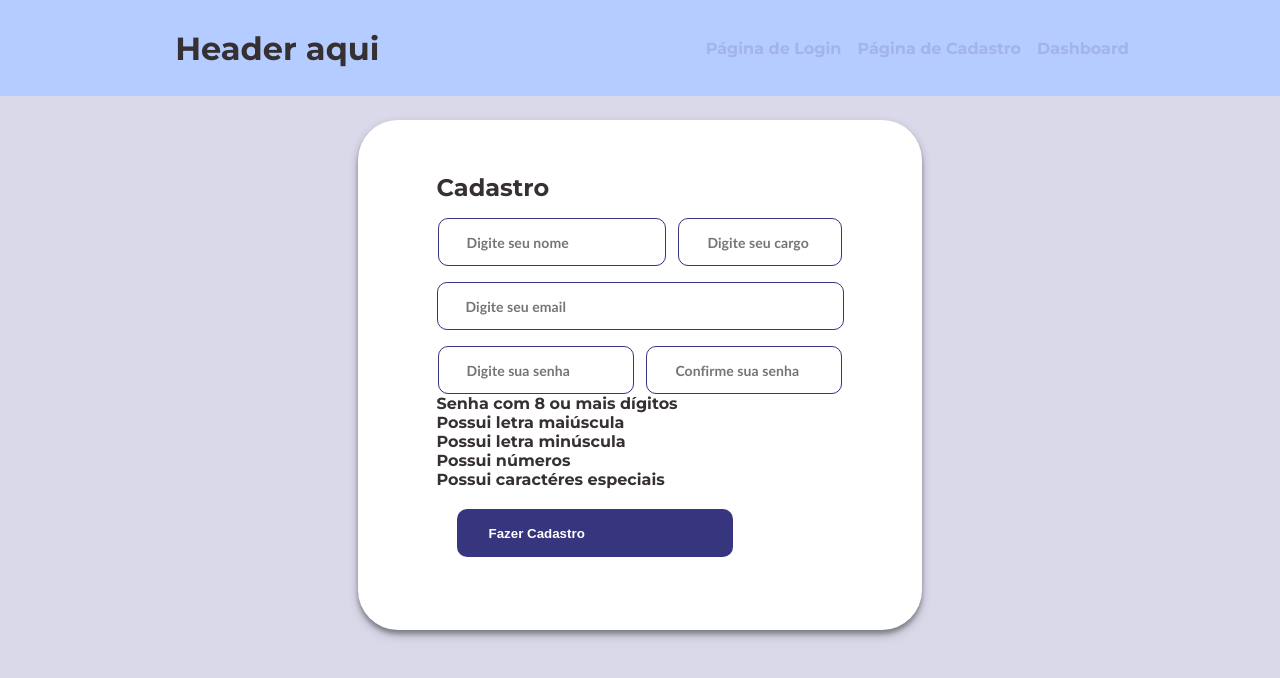
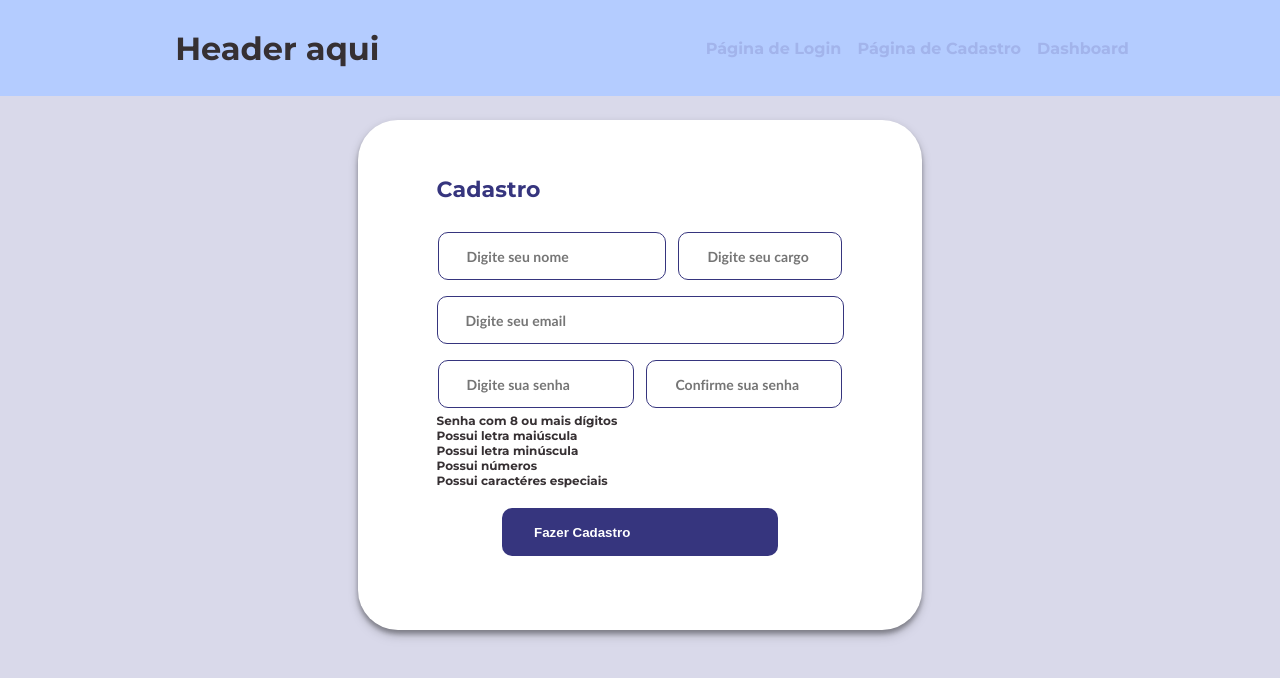
Before and after one commit to gabrlcj/squad4-frontend, a React (Create React App) app: page /register in a window 1280 px wide. Shown: the top 678 px of the page. Built offline with nearby package versions, Linux system fonts and the light colour scheme.

Commit message:
Close to final UI update for register

```diff
--- a/src/components/RegisterPage/index.jsx
+++ b/src/components/RegisterPage/index.jsx
@@ -127,26 +127,18 @@ export function RegisterPage() {
             </label>
           </div>
           <label>
-            <div className={validLength === true ? 'green' : null}>Senha com 8 ou mais dígitos</div>
-            <div className={upperCase ? 'green' : null}>Possui letra maiúscula</div>
-            <div className={lowerCase ? 'green' : null} >Possui letra minúscula</div>
-            <div className={hasNumber ? 'green' : null}>Possui números</div>
-            <div className={specialChar ? 'green' : null} >Possui caractéres especiais</div>
+            <div className={validLength === true ? 'basetext green' : ' basetext '}  style={{ marginTop: '5px' }} >Senha com 8 ou mais dígitos</div>
+            <div className={upperCase ? 'basetext green' : ' basetext '}>Possui letra maiúscula</div>
+            <div className={lowerCase ? 'basetext green' : ' basetext '} >Possui letra minúscula</div>
+            <div className={hasNumber ? 'basetext green' : ' basetext '}>Possui números</div>
+            <div className={specialChar ? 'basetext green' : ' basetext '} >Possui caractéres especiais</div>
           </label>
-          {/* <label htmlFor='filial'>
-            Filial de preferência:
-            <input name='filial' type='radio' value='São Paulo - SP' onClick={() => setOffice('São Paulo')} /> São Paulo
-            <input name='filial' type='radio' value='Santos - SP' onClick={() => setOffice('Santos')} /> Santos
-          </label> */}
 
-          {/* <label htmlFor="squad">
-            Qual seu squad?
-            <input type="text" value={squad} placeholder="Qual seu squad?" onChange={(event) => setSquad(event.target.value)} />
-          </label> */}
-
+          <div className='column'>
           <button type='submit' onClick={validateInputs}>
             Fazer Cadastro
           </button>
+          </div>
         </div>
       </Container>
     </>
--- a/src/components/RegisterPage/styles.js
+++ b/src/components/RegisterPage/styles.js
@@ -32,6 +32,22 @@ export const Container = styled.form`
     font-weight: 700;
   } */
 
+  h2 {
+    margin: 5px 0 15px 0;
+
+    font-family: Montserrat;
+    font-style: normal;
+    font-weight: bold;
+    font-size: 22px;
+    line-height: 22px;
+    display: flex;
+    align-items: center;
+    text-align: center;
+    letter-spacing: 0.005em;
+
+    color: #36357E;
+  }
+
   .regbox, form {
     display: flex;
     flex-direction: column;
@@ -65,8 +81,13 @@ export const Container = styled.form`
     }
   }
 
+  .basetext {
+    font-size: 12px;
+    /* margin: 4px 0 2px 0; */
+  }
+
   .green{
-    font-weight: bold;
+    font-weight: bolder;
     color: green;
     }
 
@@ -79,12 +100,12 @@ export const Container = styled.form`
   width: 100%;
   }
 
-  /* .column {
+  .column {
     display: flex;
     flex-direction: column;
-    flex-basis: 50%;
-    flex: 2;
-  }  */
+    justify-content: center;
+    align-items: center;
+  }
 
   .textbox-input {
     background: #FFFFFF;
```
